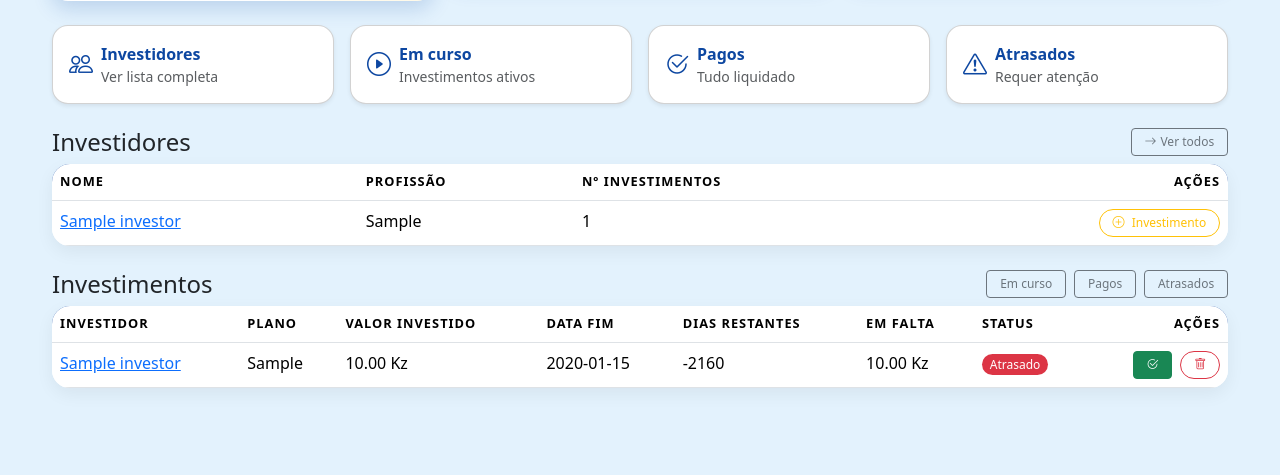
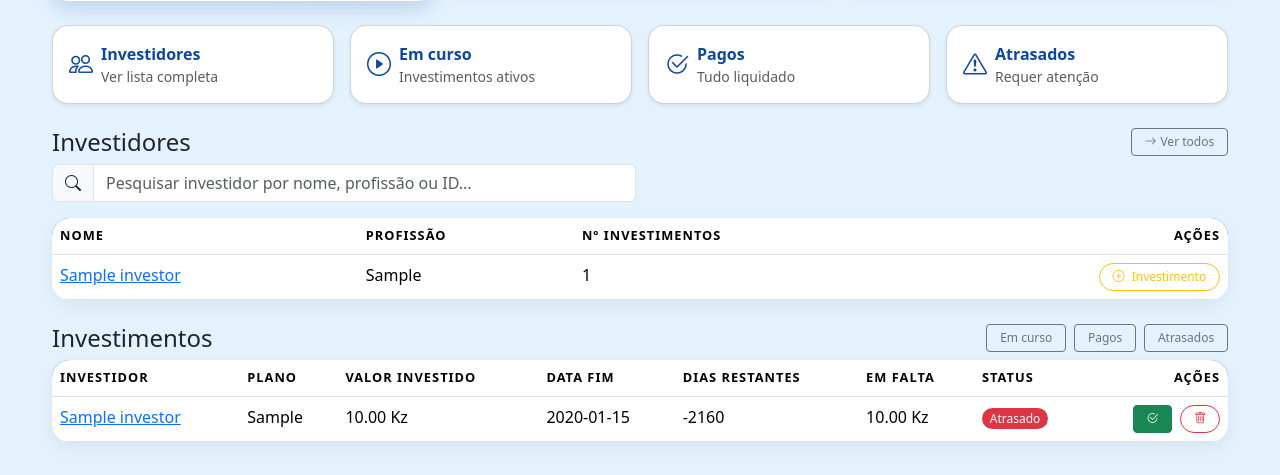
Before and after one commit to Pak744/ukamba-investment, a Flask app: page /dashboard in a window 1280 px wide. Shown: the part 325-800 px from the top of the page. Run offline with Flask 3, Linux system fonts and the light colour scheme; a user stored in the database is signed in; tables that the repository leaves empty hold one stand-in row (values such as "Sample post").

Commit message:
Fix dashboard investor search

```diff
--- a/templates/index.html
+++ b/templates/index.html
@@ -177,7 +177,18 @@
   </a>
 </div>
 
+<!-- ✅ PESQUISA (AGORA NO LUGAR CERTO: INVESTIDORES) -->
 {% if investidores %}
+<div class="row g-2 mb-3">
+  <div class="col-md-6">
+    <div class="input-group">
+      <span class="input-group-text"><i class="bi bi-search"></i></span>
+      <input id="dashInvestorSearch" type="text" class="form-control"
+             placeholder="Pesquisar investidor por nome, profissão ou ID...">
+    </div>
+  </div>
+</div>
+
 <div class="table-dashboard mb-4">
   <table class="table table-hover mb-0">
     <thead>
@@ -190,14 +201,14 @@
     </thead>
     <tbody>
       {% for invst in investidores %}
-      <tr>
-        <td>
+      <tr class="dash-investor-row">
+        <td class="dash-inv-nome">
           <a href="{{ url_for('investor_detail', investor_id=invst.id) }}">
             {{ invst.nome }}
           </a>
         </td>
-        <td>{{ invst.profissao or "-" }}</td>
-        <td>{{ invst.numero_investimentos }}</td>
+        <td class="dash-inv-prof">{{ invst.profissao or "-" }}</td>
+        <td class="dash-inv-num">{{ invst.numero_investimentos }}</td>
         <td class="text-end">
           {% if current_user.role in ["admin", "gestor"] %}
           <a href="{{ url_for('new_investment', investor_id=invst.id) }}"
@@ -208,6 +219,9 @@
           <span class="text-muted">—</span>
           {% endif %}
         </td>
+
+        <!-- ID escondido para pesquisa -->
+        <td class="d-none dash-inv-id">{{ invst.id }}</td>
       </tr>
       {% endfor %}
     </tbody>
@@ -311,4 +325,38 @@
 <p>Nenhum investimento registado ainda.</p>
 {% endif %}
 
+<!-- ✅ SCRIPT: FILTRO DA PESQUISA (Investidores no Dashboard) -->
+<script>
+  (function () {
+    const input = document.getElementById("dashInvestorSearch");
+    const rows = Array.from(document.querySelectorAll(".dash-investor-row"));
+
+    function normalize(s) {
+      return (s || "")
+        .toString()
+        .toLowerCase()
+        .normalize("NFD")
+        .replace(/[\u0300-\u036f]/g, "");
+    }
+
+    function filter() {
+      const q = normalize(input.value.trim());
+
+      rows.forEach(row => {
+        const nome = normalize(row.querySelector(".dash-inv-nome")?.innerText);
+        const prof = normalize(row.querySelector(".dash-inv-prof")?.innerText);
+        const id = normalize(row.querySelector(".dash-inv-id")?.innerText);
+
+        const hit = !q || nome.includes(q) || prof.includes(q) || id.includes(q);
+        row.classList.toggle("d-none", !hit);
+      });
+    }
+
+    if (input) {
+      input.addEventListener("input", filter);
+      filter();
+    }
+  })();
+</script>
+
 {% endblock %}
```
